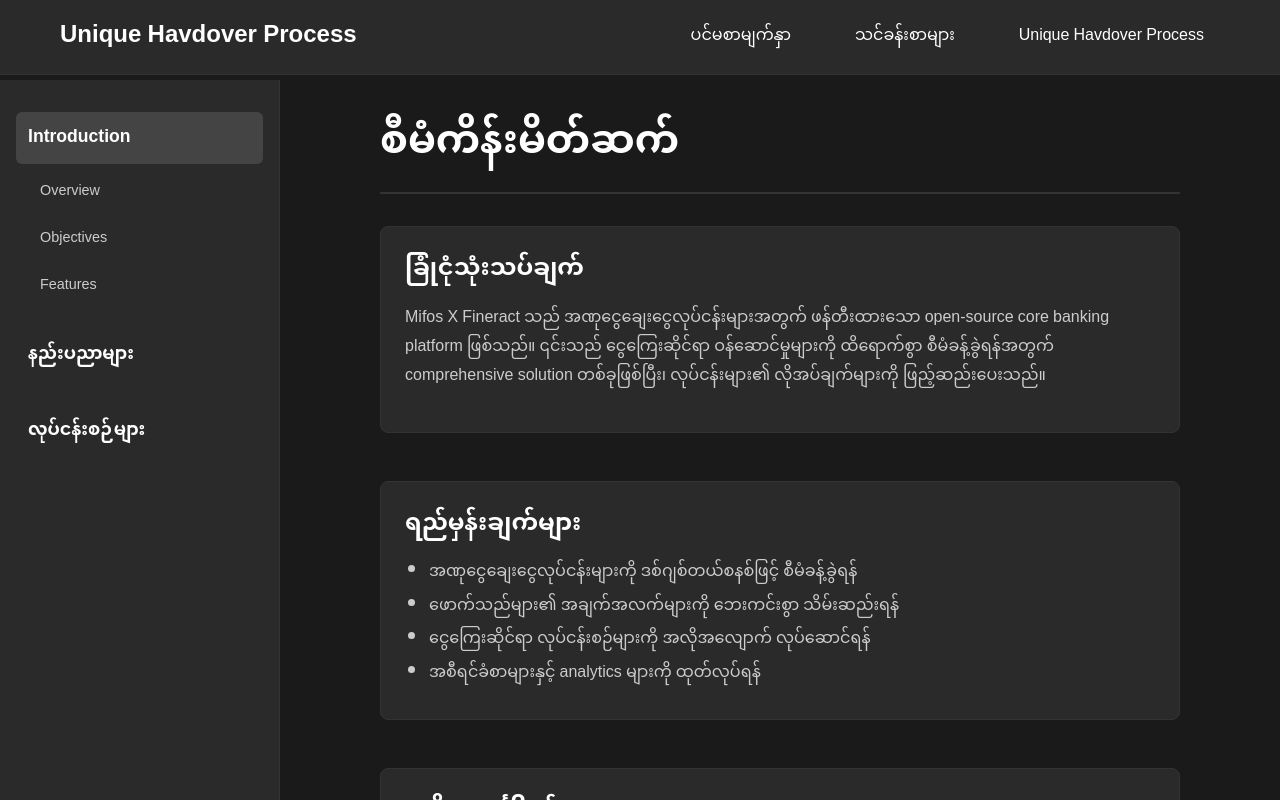
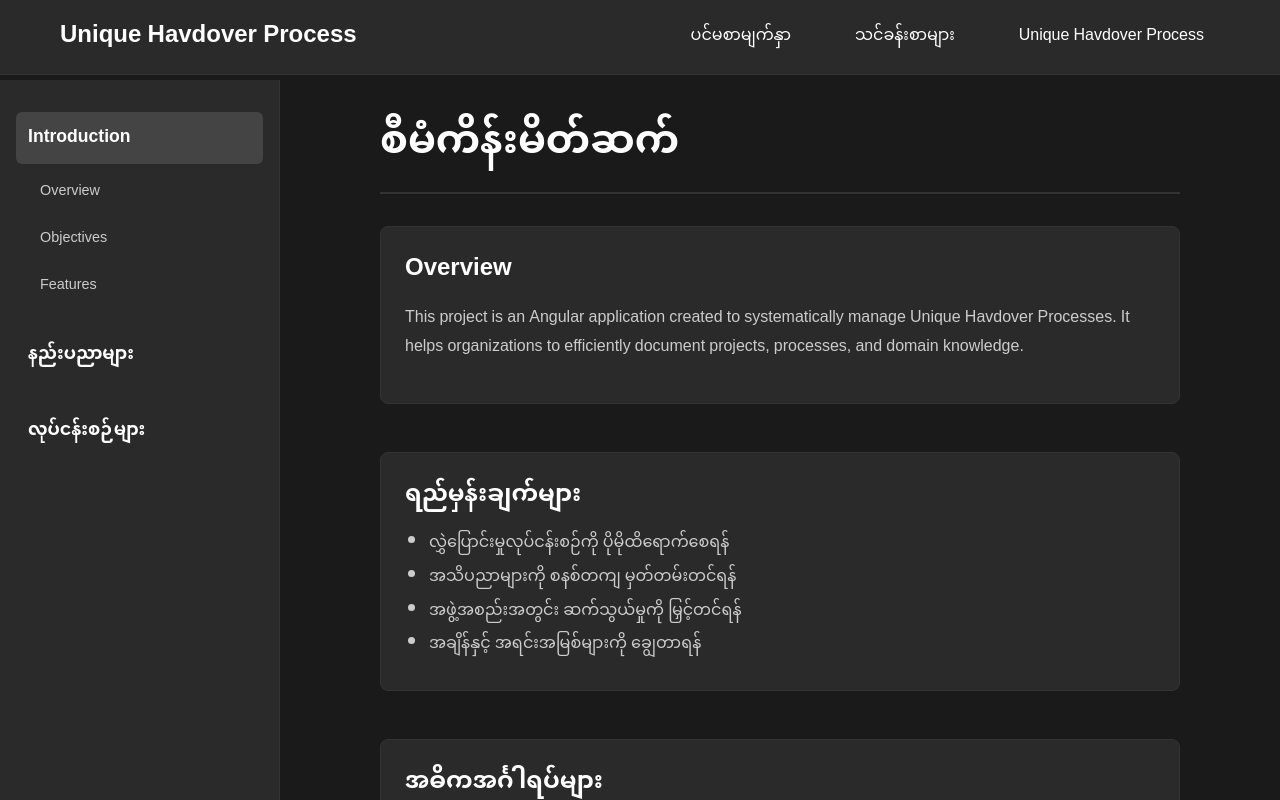
Before and after one commit to thanthtooaung-coding/handover-documentation-unique, an Angular app: page /detail/1 in a window 1280 px wide. Both pictures are taken after a click on the element "Introduction". Shown: the top 800 px of the page. Built offline with nearby package versions, Linux system fonts and the light colour scheme.

Commit message:
:sparkles: feat: fixed content

```diff
--- a/src/app/components/detail-page/detail-page.component.html
+++ b/src/app/components/detail-page/detail-page.component.html
@@ -30,13 +30,10 @@
         <h1 class="page-title myanmar-text">စီမံကိန်းမိတ်ဆက်</h1>
 
         <section id="overview" class="content-block">
-          <h2 class="myanmar-text">ခြုံငုံသုံးသပ်ချက်</h2>
+          <h2 class="myanmar-text">Overview</h2>
           <!-- Updated project overview for Mifos X Fineract -->
           <p class="myanmar-text">
-            Mifos X Fineract သည် အဏုငွေချေးငွေလုပ်ငန်းများအတွက် ဖန်တီးထားသော
-            open-source core banking platform ဖြစ်သည်။ ၎င်းသည် ငွေကြေးဆိုင်ရာ
-            ဝန်ဆောင်မှုများကို ထိရောက်စွာ စီမံခန့်ခွဲရန်အတွက် comprehensive solution
-            တစ်ခုဖြစ်ပြီး၊ လုပ်ငန်းများ၏ လိုအပ်ချက်များကို ဖြည့်ဆည်းပေးသည်။
+            This project is an Angular application created to systematically manage Unique Havdover Processes. It helps organizations to efficiently document projects, processes, and domain knowledge.
           </p>
         </section>
 
@@ -44,10 +41,10 @@
           <h2 class="myanmar-text">ရည်မှန်းချက်များ</h2>
           <!-- Updated objectives for Mifos X Fineract -->
           <ul class="myanmar-text objective-list">
-            <li>အဏုငွေချေးငွေလုပ်ငန်းများကို ဒစ်ဂျစ်တယ်စနစ်ဖြင့် စီမံခန့်ခွဲရန်</li>
-            <li>ဖောက်သည်များ၏ အချက်အလက်များကို ဘေးကင်းစွာ သိမ်းဆည်းရန်</li>
-            <li>ငွေကြေးဆိုင်ရာ လုပ်ငန်းစဉ်များကို အလိုအလျောက် လုပ်ဆောင်ရန်</li>
-            <li>အစီရင်ခံစာများနှင့် analytics များကို ထုတ်လုပ်ရန်</li>
+            <li>လွှဲပြောင်းမှုလုပ်ငန်းစဉ်ကို ပိုမိုထိရောက်စေရန်</li>
+            <li>အသိပညာများကို စနစ်တကျ မှတ်တမ်းတင်ရန်</li>
+            <li>အဖွဲ့အစည်းအတွင်း ဆက်သွယ်မှုကို မြှင့်တင်ရန်</li>
+            <li>အချိန်နှင့် အရင်းအမြစ်များကို ချွေတာရန်</li>
           </ul>
         </section>
 
@@ -56,20 +53,16 @@
           <!-- Updated features for Mifos X Fineract -->
           <div class="feature-grid">
             <div class="feature-card">
-              <h3 class="myanmar-text">Client Management</h3>
-              <p class="myanmar-text">ဖောက်သည်များ၏ အချက်အလက်များကို စုစုံစွာ စီမံခန့်ခွဲခြင်း</p>
+              <h3 class="myanmar-text">လေ့လာရန်အကြောင်းအရာများ</h3>
+              <p class="myanmar-text">စီမံကိန်းဆိုင်ရာ အသိပညာများကို အမျိုးအစားခွဲ၍ မှတ်တမ်းတင်ခြင်း</p>
             </div>
             <div class="feature-card">
-              <h3 class="myanmar-text">Loan Management</h3>
-              <p class="myanmar-text">ချေးငွေများ၏ လုပ်ငန်းစဉ်များကို အစအဆုံး ကိုင်တွယ်ခြင်း</p>
+              <h3 class="myanmar-text">လုပ်ငန်းများ စီမံခန့်ခွဲမှု</h3>
+              <p class="myanmar-text">လွှဲပြောင်းရမည့် လုပ်ငန်းများကို စာရင်းပြုစု၍ ခြေရာခံခြင်း</p>
             </div>
             <div class="feature-card">
-              <h3 class="myanmar-text">Savings Management</h3>
-              <p class="myanmar-text">စုဆောင်းငွေ အကောင့်များကို စီမံခန့်ခွဲခြင်း</p>
-            </div>
-            <div class="feature-card">
-              <h3 class="myanmar-text">Reporting & Analytics</h3>
-              <p class="myanmar-text">အစီရင်ခံစာများနှင့် ခွဲခြမ်းစိတ်ဖြာမှုများ ထုတ်လုပ်ခြင်း</p>
+              <h3 class="myanmar-text">Myanmar Language Support</h3>
+              <p class="myanmar-text">မြန်မာဘာသာဖြင့် အပြည့်အစုံ အသုံးပြုနိုင်ခြင်း</p>
             </div>
           </div>
         </section>
```
